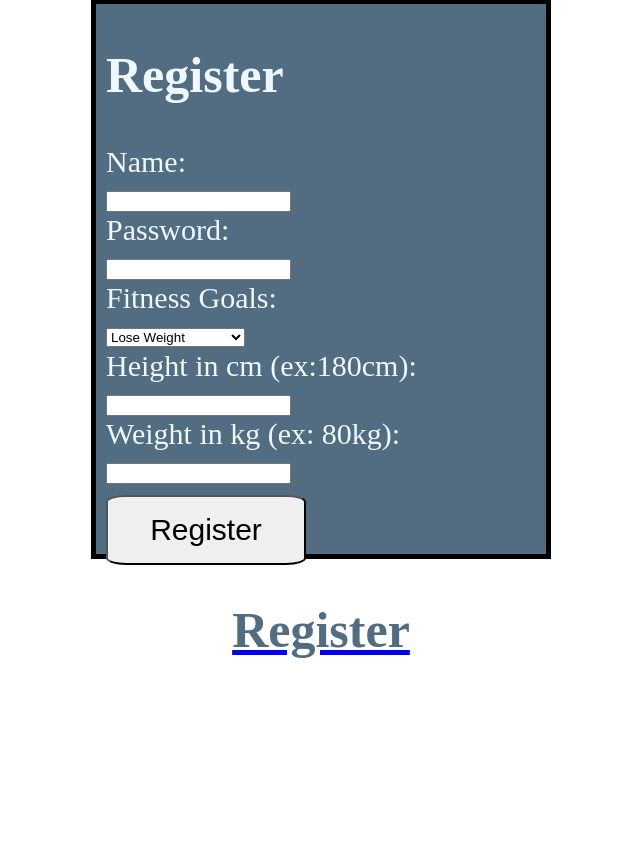
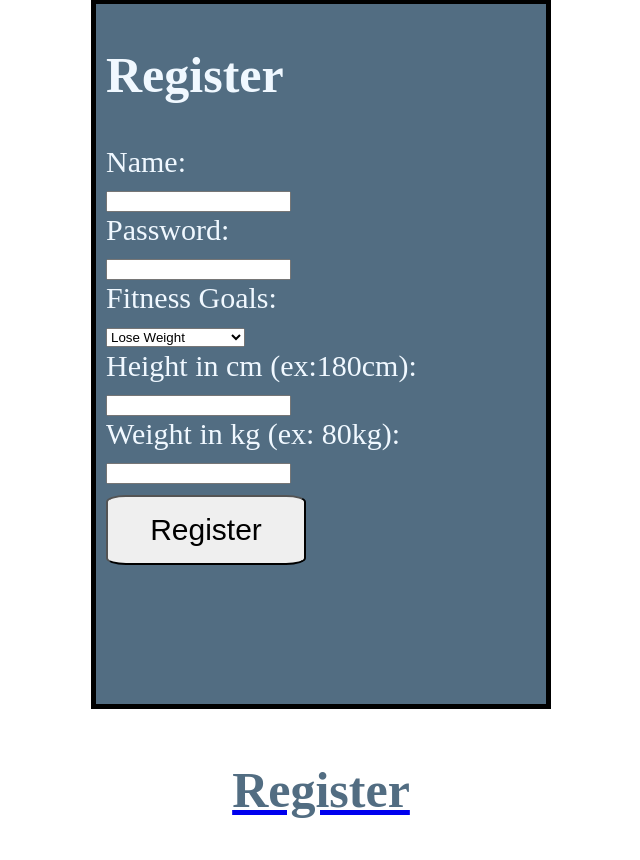
Before and after one commit to SamerFrangieh/3005_Final_project, a Django app: page /registration/register.html in a window 1280 px wide. Shown: the part 232-1092 px from the top of the page, without its empty margins (319-959 px from the left). Before the commit the page ends 890 px from the top, so only its background shows below. Run offline with Django 4.2, Linux system fonts and the light colour scheme.

```diff
--- a/FitForAll/myapp/static/myapp/register.css
+++ b/FitForAll/myapp/static/myapp/register.css
@@ -30,6 +30,7 @@
     margin-top: 0px;
     background-color: rgb(82, 109, 130);
     width: 450px;
+    height: 700px;
     vertical-align: middle;
     border: 5px solid black;
 }
--- a/FitForAll/myapp/templates/myapp/dashboard/index.html
+++ b/FitForAll/myapp/templates/myapp/dashboard/index.html
@@ -265,7 +265,7 @@
     </section>
 
     <div class="nam_pos">
-        <h2 style="color: orange; text-shadow: 2px 0 #000, -2px 0 #000, 0 2px #000, 0 -2px #000,
+        <h2 style="color: orange;font-size: 50px; text-shadow: 2px 0 #000, -2px 0 #000, 0 2px #000, 0 -2px #000,
         1px 1px #000, -1px -1px #000, 1px -1px #000, -1px 1px #000;">Welcome to your dashboard <span style="color: #007bff; ">{{name_pos}}</span>!!</h2>
     </div>
 
--- a/FitForAll/myapp/templates/myapp/registration/register.html
+++ b/FitForAll/myapp/templates/myapp/registration/register.html
@@ -32,8 +32,8 @@
     </section>
     <!-- Login Box -->
     <section class="nav-bar">
-        <div class="box">
-            <div class="stuff">
+        <div class="box" style="height: auto;">
+            <div class="stuff" style="margin-bottom: 10px;">
                 <div class="h1">
                     <h2>Register</h2>
                 </div>
```
